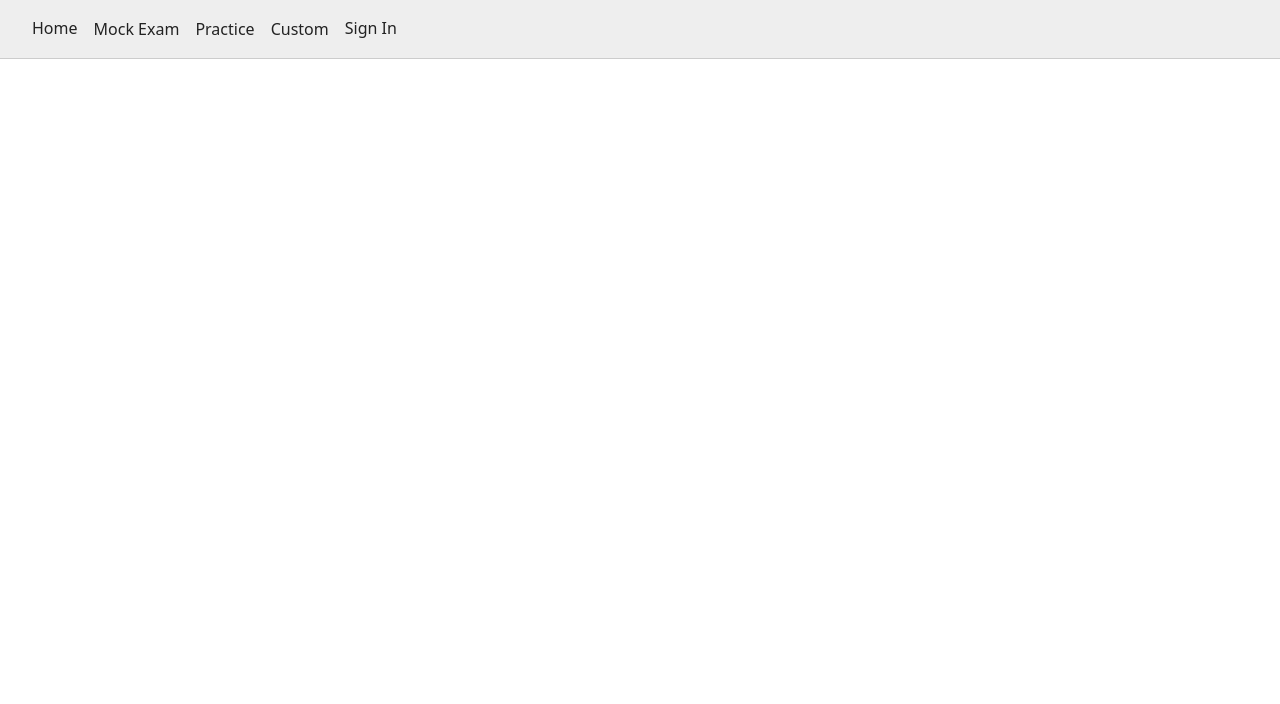
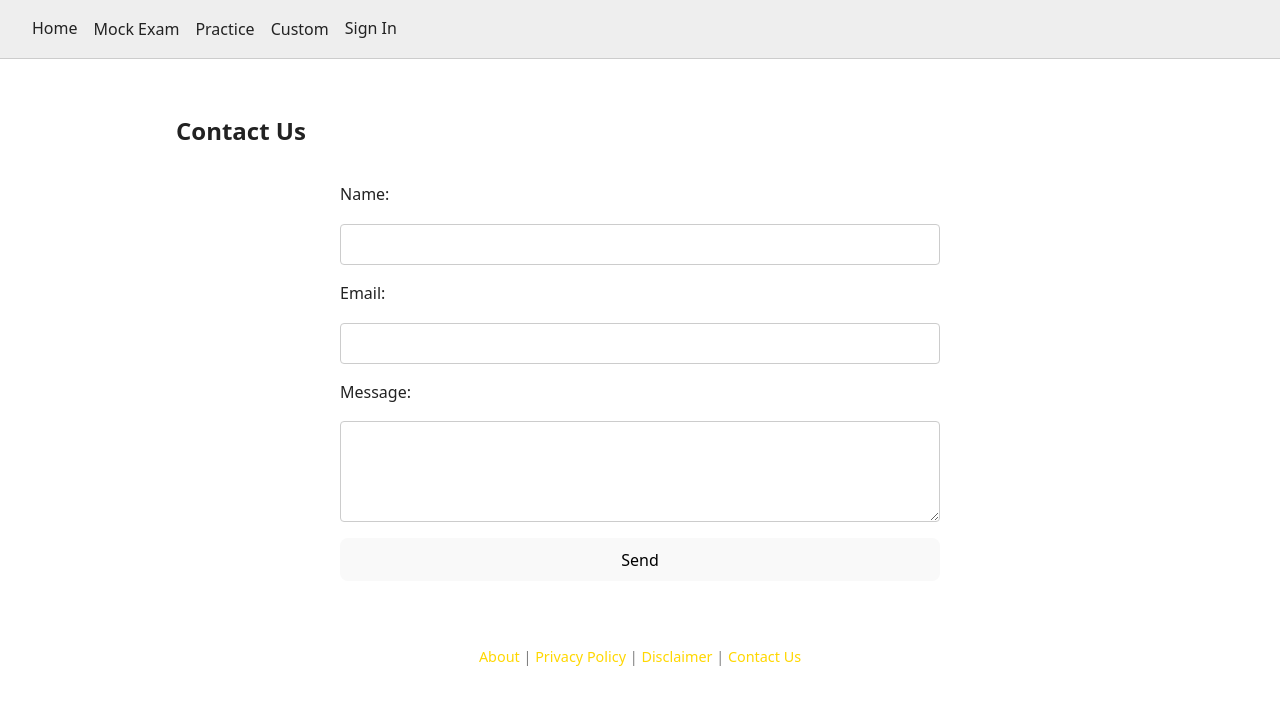
Before and after one commit to damani-g/csec-math-p1-app, a React (Vite) app: page /contact in a window 1280 px wide. Shown: the top 704 px of the page. Built offline with nearby package versions, Linux system fonts and the light colour scheme; no server answers.

Commit message:
Add footer and new pages, fix free/pro restrictions and redirects

```diff
--- a/src/App.css
+++ b/src/App.css
@@ -584,3 +584,32 @@ nav button:hover {
 .full-exam * {
   margin: 0.25rem 0;
 }
+
+/* ===== Footer Styling ===== */
+
+.footer {
+  text-align: center;
+  padding: 1rem;
+  font-size: 0.9rem;
+  color: gray;
+  margin-top: 3rem;
+  position: relative;
+  z-index: 1;
+}
+/* ===== Contact Page Styling ===== */
+.contact-form {
+  display: flex;
+  flex-direction: column;
+  gap: 1rem;
+  max-width: 600px;
+  margin: 2rem auto;
+}
+
+.contact-form input,
+.contact-form textarea {
+  padding: 0.75rem;
+  border-radius: 4px;
+  border: 1px solid var(--btn-border);
+  background-color: var(--btn-bg);
+  color: var(--btn-text);
+}
--- a/src/App.jsx
+++ b/src/App.jsx
@@ -1,5 +1,6 @@
 import { BrowserRouter as Router, Routes, Route } from "react-router-dom";
 import Navbar from "./components/Navbar";
+import Footer from "./components/Footer";
 import Home from "./pages/Home";
 import Quiz from "./pages/Quiz";
 import SelectPaper from "./pages/SelectPaper";
@@ -9,6 +10,10 @@ import Login from "./pages/Login";
 import SignUp from "./pages/Signup";
 import Account from "./pages/Account";
 import Progress from "./pages/Progress";
+import About from "./pages/About";
+import Disclaimer from "./pages/Disclaimer";
+import PrivacyPolicy from "./pages/PrivacyPolicy";
+import Contact from "./pages/Contact";
 import './App.css';
 import { useEffect } from "react";
 import { initGA, logPageView } from "./ga";
@@ -38,7 +43,12 @@ function App() {
         <Route path="/signup" element={<SignUp />} />
         <Route path="/account" element={<Account />} />
         <Route path="/progress" element={<Progress />} />
+        <Route path="/about" element={<About />} />
+        <Route path="/disclaimer" element={<Disclaimer />} />
+        <Route path="/privacy" element={<PrivacyPolicy />} />
+        <Route path="/contact" element={<Contact />} />
       </Routes>
+      <Footer />
     </Router>
   );
 }
--- /dev/null
+++ b/src/components/Footer.jsx
@@ -0,0 +1,12 @@
+import { Link } from "react-router-dom";
+
+export default function Footer() {
+  return (
+    <footer className="footer">
+      <Link to="/about">About</Link> |{" "}
+      <Link to="/privacy">Privacy Policy</Link> |{" "}
+      <Link to="/disclaimer">Disclaimer</Link> |{" "}
+      <Link to="/contact">Contact Us</Link>
+    </footer>
+  );
+}
--- a/src/firebaseUtils.js
+++ b/src/firebaseUtils.js
@@ -9,7 +9,6 @@ export async function checkIfUserHasAccess(uid, feature) {
     const userRef = doc(db, "users", uid);
     const userSnap = await getDoc(userRef);
     const isPro = userSnap.exists() && userSnap.data().isPro;
-    console.log("User doc:", userSnap.data());
 
     if (isPro) {
       return true; // ✅ Pro user has full access
--- /dev/null
+++ b/src/pages/About.jsx
@@ -0,0 +1,13 @@
+export default function About() {
+  return (
+    <div className="content">
+      <h1>About</h1>
+      <p>
+        This app is designed to help students prepare for the CSEC Mathematics exam with realistic practice, timed mock exams, and performance tracking.
+      </p>
+      <p>
+        Built with care to support your academic success!
+      </p>
+    </div>
+  );
+}
--- /dev/null
+++ b/src/pages/Contact.jsx
@@ -0,0 +1,34 @@
+import { useState } from "react";
+
+export default function Contact() {
+  const [formData, setFormData] = useState({ name: "", email: "", message: "" });
+
+  const handleChange = (e) => {
+    setFormData({ ...formData, [e.target.name]: e.target.value });
+  };
+
+  const handleSubmit = (e) => {
+    e.preventDefault();
+    alert("Message sent! (Simulated)");
+    // Here you could integrate with Firebase, EmailJS, etc.
+    setFormData({ name: "", email: "", message: "" });
+  };
+
+  return (
+    <div className="content">
+      <h2>Contact Us</h2>
+      <form onSubmit={handleSubmit} className="contact-form">
+        <label>Name:</label>
+        <input type="text" name="name" value={formData.name} onChange={handleChange} required />
+
+        <label>Email:</label>
+        <input type="email" name="email" value={formData.email} onChange={handleChange} required />
+
+        <label>Message:</label>
+        <textarea name="message" rows="5" value={formData.message} onChange={handleChange} required />
+
+        <button type="submit">Send</button>
+      </form>
+    </div>
+  );
+}
--- /dev/null
+++ b/src/pages/Disclaimer.jsx
@@ -0,0 +1,13 @@
+export default function Disclaimer() {
+  return (
+    <div className="content">
+      <h1>Disclaimer</h1>
+      <p>
+        This app is not affiliated with CXC. While every effort is made to ensure accuracy, we do not guarantee that content here will appear on future exams.
+      </p>
+      <p>
+        Use this tool as a supplementary aid, not a substitute for official study materials.
+      </p>
+    </div>
+  );
+}
--- a/src/pages/Home.jsx
+++ b/src/pages/Home.jsx
@@ -1,7 +1,6 @@
 import { useAuth } from "../AuthContext";
 import { useNavigate } from "react-router-dom";
-import { checkAccessAndProceed } from "../firebaseUtils";
-import { useState } from "react";
+import { checkIfUserHasAccess} from "../firebaseUtils";
 
 
 export default function Home() {
@@ -9,8 +8,21 @@ export default function Home() {
   const { user } = useAuth();
 
   const handleSelectMode = async (mode) => {
-    checkAccessAndProceed(user.uid, mode, navigate)
+    if (!user) {
+      alert("Please sign in to access study modes.");
+      navigate("/login");
+      return;
+    }
+
+    const hasAccess = await checkIfUserHasAccess(user.uid, mode);
+    if (hasAccess) {
+      navigate(`/${mode}`);
+    } else {
+      alert("This feature is available to Pro users only.");
+      navigate("/account");
+    }
   };
+
 
   return (
     <div className="content">
--- /dev/null
+++ b/src/pages/PrivacyPolicy.jsx
@@ -0,0 +1,13 @@
+export default function PrivacyPolicy() {
+  return (
+    <div className="content">
+      <h1>Privacy Policy</h1>
+      <p>
+        We collect only essential data needed to improve your learning experience. This includes quiz results and login credentials. Your data is stored securely and never shared with third parties.
+      </p>
+      <p>
+        By using this app, you consent to our data handling practices. Contact us if you have concerns.
+      </p>
+    </div>
+  );
+}
```
